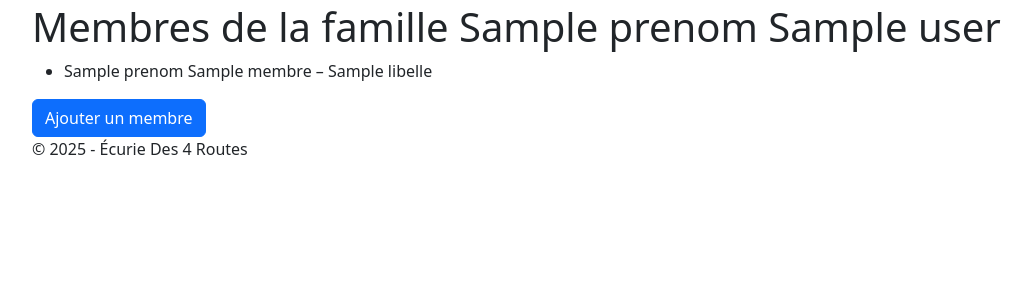
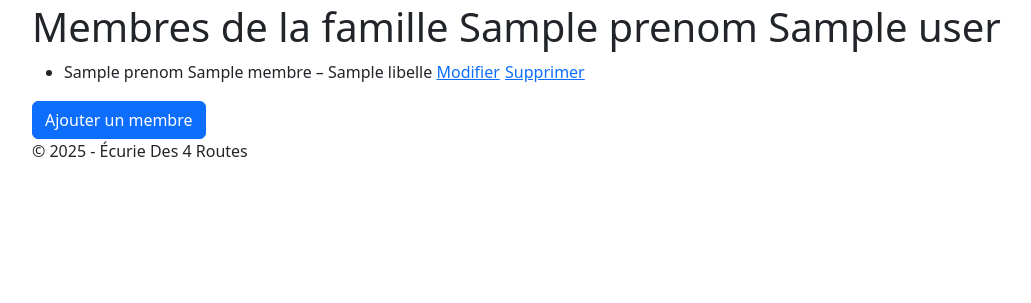
Before and after one commit to Arnogorn/SiteCE4Routes, a Symfony app: template templates/famille/membres.html.twig in a window 1280 px wide. Shown: the part 73-376 px from the top of the page, without its empty margins (50-1081 px from the left). Run offline with Twig, Linux system fonts and the light colour scheme; the template is opened without the code that fills it: most values are stand-ins (such as "Sample title", 1, 10 or a date in 2020); style sheets or scripts are compiled from the project's sources; some libraries are stand-ins or nearby versions.

Commit message:
Quelques améliorations mineures dans les contrôleurs famille et membre et remaniement de templates et de routes

```diff
--- a/templates/famille/membres.html.twig
+++ b/templates/famille/membres.html.twig
@@ -7,7 +7,14 @@
 
     <ul>
         {% for membre in membres %}
-            <li>{{ membre.prenom }} {{ membre.nom }} – {{ membre.niveau.libelle }}</li>
+            <li>
+                {{ membre.prenom }} {{ membre.nom }} – {{ membre.niveau.libelle }}
+                <a href="{{ path('app_membre_famille_edit', { id: membre.id }) }}">Modifier</a>
+                <form method="post" action="{{ path('app_membre_famille_delete', { id: membre.id }) }}" style="display:inline" onsubmit="return confirm('Êtes-vous sûr ?');">
+                    <input type="hidden" name="_token" value="{{ csrf_token('delete' ~ membre.id) }}">
+                    <button class="btn btn-link p-0 m-0 align-baseline">Supprimer</button>
+                </form>
+            </li>
         {% else %}
             <li>Aucun membre</li>
         {% endfor %}
--- a/templates/user/show.html.twig
+++ b/templates/user/show.html.twig
@@ -89,7 +89,7 @@
             <th>Bouton famille</th>
             <td>
                 {% if app.user and app.user.famille %}
-                    <a href="{{ path('app_famille_membres', { id: app.user.famille.id }) }}" class="btn btn-primary">
+                    <a href="{{ path('app_membre_famille_index') }}" class="btn btn-primary">
                         Voir les membres de ma famille
                     </a>
                 {% endif %}
```
Also changed, not shown: src/Controller/FamilleController.php (+9 -3 lines), src/Form/MembreFamilleType.php (+4 -4 lines).
